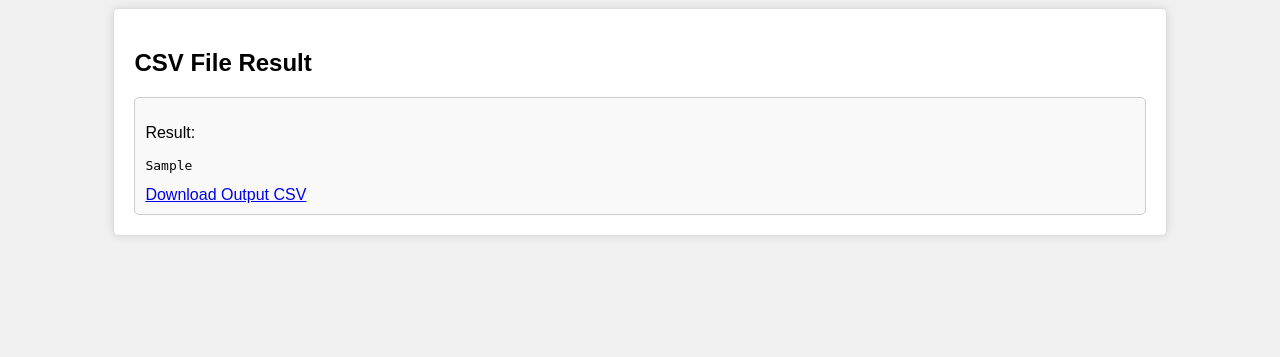
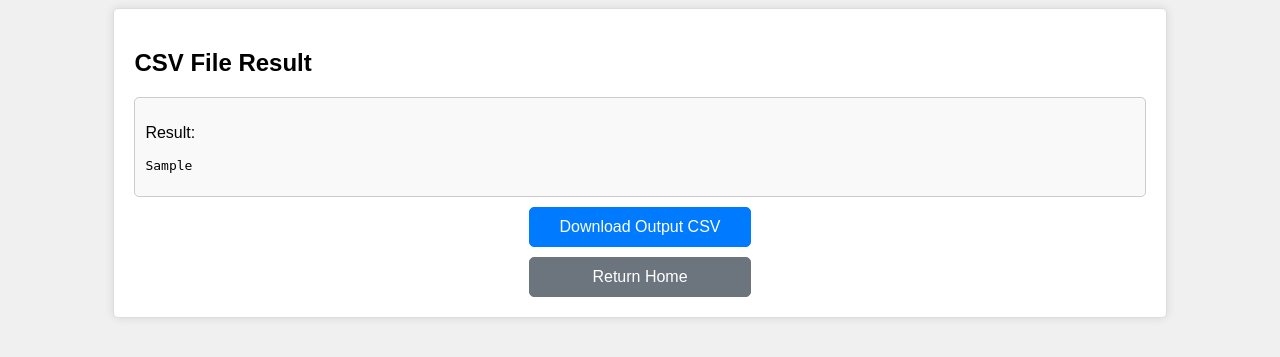
Before and after one commit to DorHarizi/ManyToMany_Flask, a Flask app: template templates/result_csv.html in a window 1280 px wide. Shown: the top 357 px of the page. Run offline with Flask 3, Linux system fonts and the light colour scheme; the template is opened without the code that fills it: most values are stand-ins (such as "Sample title", 1, 10 or a date in 2020).

Commit message:
Correction for the buttons in the results pages.

```diff
--- a/app.py
+++ b/app.py
@@ -61,7 +61,6 @@ def upload():
                     # Prepare output CSV file
                     output_csv = StringIO()
                     writer = csv.writer(output_csv)
-                    writer.writerow(['Result'])
 
                     for result in results:
                         writer.writerow([result])
--- a/static/style.css
+++ b/static/style.css
@@ -33,3 +33,26 @@ form {
 pre {
     white-space: pre-wrap; /* Ensures text wraps correctly */
 }
+
+.btn {
+    display: block;
+    width: 200px;
+    margin: auto;
+    padding: 10px;
+    margin-top: 10px;
+    text-align: center;
+    text-decoration: none;
+    color: #fff;
+    border-radius: 5px;
+    cursor: pointer;
+}
+
+.btn-primary {
+    background-color: #007bff; /* Bootstrap primary color */
+    border: 1px solid #007bff;
+}
+
+.btn-secondary {
+    background-color: #6c757d; /* Bootstrap secondary color */
+    border: 1px solid #6c757d;
+}
--- a/templates/index.html
+++ b/templates/index.html
@@ -28,7 +28,7 @@
             </div>
         </form>
 
-        <!--  Form for uploading CSV file  -->
+            <!--  Form for uploading CSV file  -->
           <form method="post" action="/upload" enctype="multipart/form-data">
             <div class="form-group">
                 <label for="csv_file">Upload CSV File:</label>
@@ -36,6 +36,8 @@
             </div>
             <input type="submit" value="Upload CSV">
 
+            <!-- Link to view CSV format example -->
+            <p>Not sure how to format your CSV? <a href="https://drive.google.com/file/d/1v6aI4HKKHXUL0jn0wVWSfhrvbOBX9gL9/view?usp=sharing" target="_blank">View CSV Format Example</a></p>
           </form>
 
         <hr>
--- a/templates/result.html
+++ b/templates/result.html
@@ -12,6 +12,11 @@
             <p>Result:</p>
             <pre>{{ result }}</pre>
         </div>
+
+        <!-- Return Home Button -->
+         <div class="button-container">
+            <a href="/" class="btn btn-secondary">Return Home</a>
+        </div>
     </div>
 </body>
 </html>
--- a/templates/result_csv.html
+++ b/templates/result_csv.html
@@ -11,8 +11,13 @@
         <div class="result">
             <p>Result:</p>
             <pre>{{ output_csv }}</pre>
+        </div>
+
+        <!-- Return Home Button -->
+         <dev class="button-container">
             <a href="{{ url_for('download') }}" class="btn btn-primary">Download Output CSV</a>
-        </div>
+            <a href="/" class="btn btn-secondary">Return Home</a>
+        </dev>
     </div>
 </body>
 </html>
```
